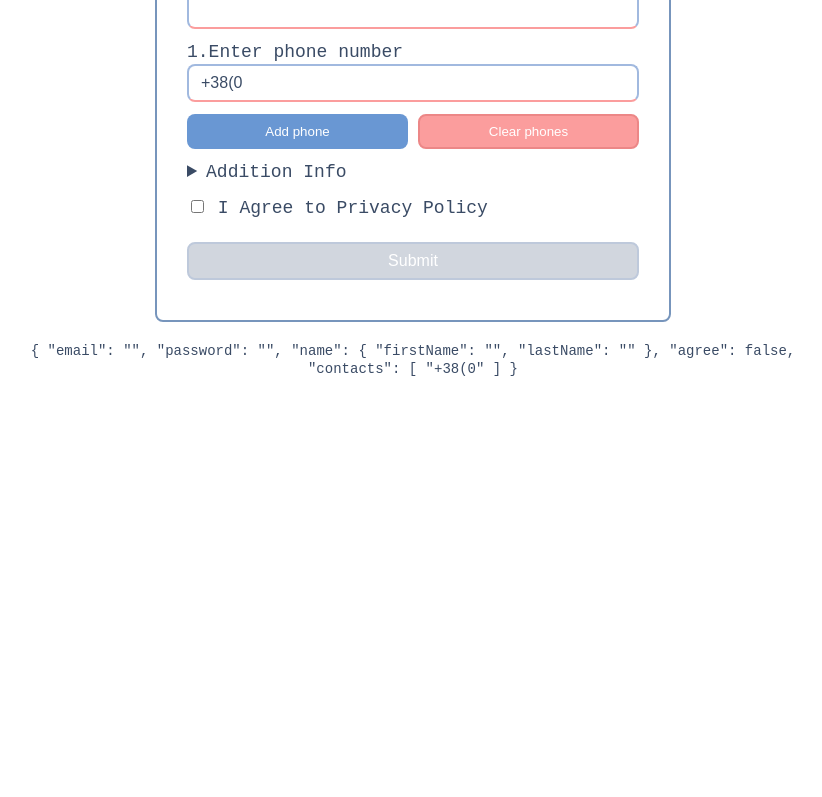
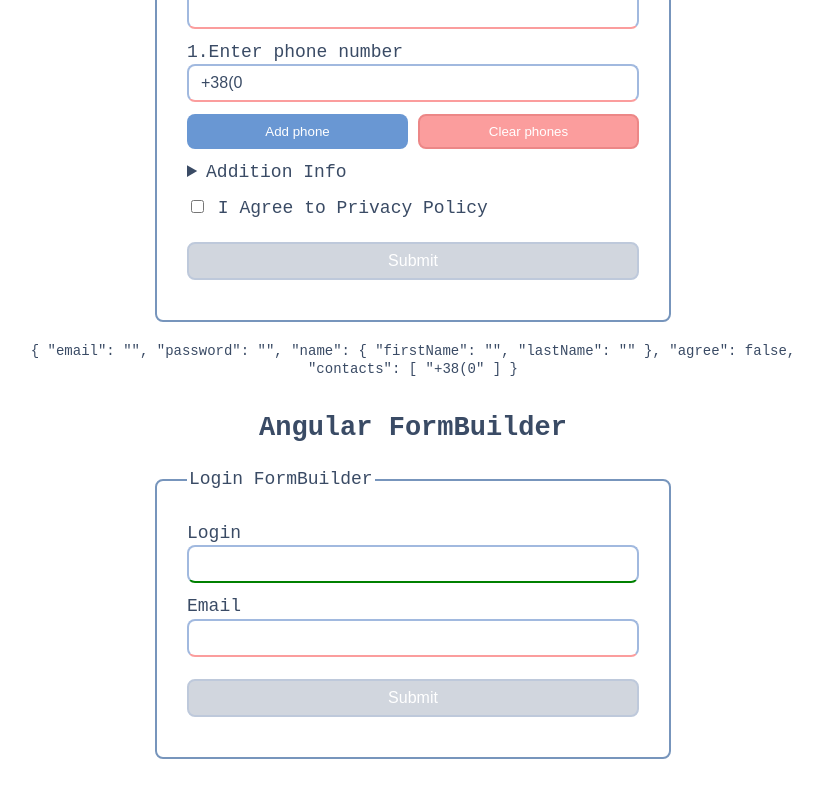
Before and after one commit to NadezhdaKuzmich/ng-forms, an Angular app: page / in a window 1280 px wide. Shown: the part 457-1254 px from the top of the page, without its empty margins (227-1049 px from the left). Before the commit the page ends 873 px from the top, so only its background shows below. Built offline with nearby package versions, Linux system fonts and the light colour scheme.

Commit message:
add new form

```diff
--- a/src/app/app.component.html
+++ b/src/app/app.component.html
@@ -1,4 +1,5 @@
 <div class="container">
   <h1>Forms Angular</h1>
   <app-binding></app-binding>
+  <app-builder></app-builder>
 </div>
--- a/src/app/app.module.ts
+++ b/src/app/app.module.ts
@@ -5,9 +5,10 @@ import { AppRoutingModule } from './app-routing.module';
 import { AppComponent } from './app.component';
 import { BindingComponent } from './components/binding/binding.component';
 import { FormsModule, ReactiveFormsModule } from '@angular/forms';
+import { BuilderComponent } from './components/builder/builder.component';
 
 @NgModule({
-  declarations: [AppComponent, BindingComponent],
+  declarations: [AppComponent, BindingComponent, BuilderComponent],
   imports: [BrowserModule, AppRoutingModule, FormsModule, ReactiveFormsModule],
   providers: [],
   bootstrap: [AppComponent],
--- a/src/app/components/binding/binding.component.html
+++ b/src/app/components/binding/binding.component.html
@@ -64,14 +64,15 @@
         </div>
       </details>
 
-      <div>
+      <div class="set-checkboxes">
+        <label for="subscribe" *ngIf="isAuthorized">
+          <input id="subscribe" type="checkbox" formControlName="subscribe" />
+          Subscribe
+        </label>
         <label>
           <input type="checkbox" formControlName="agree" />
           I Agree to Privacy Policy
         </label>
-        <!-- <pre>
-          {{ loginForm.get("agree")?.errors | json }}
-        </pre> -->
       </div>
 
       <input
--- a/src/app/components/binding/binding.component.scss
+++ b/src/app/components/binding/binding.component.scss
@@ -53,40 +53,7 @@
 }
 
 .form-section {
-  form {
-    max-width: 520px;
-    min-width: 300px;
-    margin: auto;
-
-    fieldset {
-      display: flex;
-      flex-direction: column;
-      border: 2px solid #7795bc;
-      border-radius: 8px;
-      padding: 30px 30px 40px;
-      gap: 12px;
-
-      .input-field {
-        display: flex;
-        flex-direction: column;
-      }
-
-      .ng-invalid:not(form, .contact-field) {
-        border-bottom: 2px solid #fb9d9d;
-      }
-
-      .ng-valid:not(form, .contact-field, details, details input) {
-        border-bottom: 2px solid green;
-      }
-
-      details > .input-field:not(:last-child) {
-        margin-bottom: 12px;
-      }
-
-      input {
-        max-width: 100%;
-        width: auto;
-      }
+  padding-bottom: 10px;
 
   .set-btns {
     display: flex;
@@ -100,17 +67,20 @@
     }
   }
 
-      .btn {
-        margin-top: 10px;
-      }
-    }
+  .set-checkboxes {
+    display: flex;
+    flex-direction: column;
   }
 
   .json-data {
     max-width: 800px;
     font-size: 14px;
     text-align: center;
-    margin: 20px auto;
+    margin: 20px auto 0;
+
+    p {
+      margin: 0;
+    }
   }
 
   pre {
--- a/src/app/components/binding/binding.component.ts
+++ b/src/app/components/binding/binding.component.ts
@@ -11,7 +11,7 @@ export class BindingComponent {
     carName: 'Mazda',
     year: 2007,
   };
-
+  isAuthorized = false;
   loginForm: FormGroup;
 
   constructor() {
@@ -36,7 +36,14 @@ export class BindingComponent {
   }
 
   onSubmit() {
+    this.isAuthorized = true;
     this.loginForm.reset();
+    this.createNewControl();
+  }
+
+  createNewControl() {
+    this.loginForm.addControl('subscribe', new FormControl(false));
+    // this.loginForm.get('subscribe')?.setValidators(Validators.required);
   }
 
   get getContacts(): FormArray {
--- /dev/null
+++ b/src/app/components/builder/builder.component.html
@@ -0,0 +1,26 @@
+<section class="form-builder">
+  <h2>Angular FormBuilder</h2>
+  <form [formGroup]="form">
+    <fieldset>
+      <legend>Login FormBuilder</legend>
+
+      <div class="input-field">
+        <label for="login">Login</label>
+        <input id="login" type="text" [formControlName]="'login'" />
+      </div>
+
+      <div class="input-field">
+        <label for="email">Email</label>
+        <input id="email" type="text" [formControlName]="'email'" />
+      </div>
+
+      <input
+        class="btn"
+        type="submit"
+        value="Submit"
+        [disabled]="form.invalid"
+        (click)="handleSubmit()"
+      />
+    </fieldset>
+  </form>
+</section>
--- /dev/null
+++ b/src/app/components/builder/builder.component.scss
@@ -0,0 +1,3 @@
+.form-builder {
+  padding: 0 0 40px;
+}
--- /dev/null
+++ b/src/app/components/builder/builder.component.ts
@@ -0,0 +1,20 @@
+import { Component } from '@angular/core';
+import { FormBuilder, FormGroup, Validators } from '@angular/forms';
+
+@Component({
+  selector: 'app-builder',
+  templateUrl: './builder.component.html',
+  styleUrl: './builder.component.scss',
+})
+export class BuilderComponent {
+  form: FormGroup;
+
+  constructor(private formBuilder: FormBuilder) {
+    this.form = this.formBuilder.group({
+      login: '',
+      email: [null, [Validators.required, Validators.email]],
+    });
+  }
+
+  handleSubmit() {}
+}
--- a/src/styles.scss
+++ b/src/styles.scss
@@ -37,6 +37,47 @@ input {
   padding: 8px 12px;
 }
 
+form {
+  max-width: 520px;
+  min-width: 300px;
+  margin: auto;
+
+  fieldset {
+    display: flex;
+    flex-direction: column;
+    border: 2px solid #7795bc;
+    border-radius: 8px;
+    padding: 30px 30px 40px;
+    gap: 12px;
+
+    .input-field {
+      display: flex;
+      flex-direction: column;
+    }
+
+    .ng-invalid:not(form, .contact-field) {
+      border-bottom: 2px solid #fb9d9d;
+    }
+
+    .ng-valid:not(form, .contact-field, details, details input) {
+      border-bottom: 2px solid green;
+    }
+
+    details > .input-field:not(:last-child) {
+      margin-bottom: 12px;
+    }
+
+    input {
+      max-width: 100%;
+      width: auto;
+    }
+
+    .btn {
+      margin-top: 10px;
+    }
+  }
+}
+
 .btn {
   color: #fff;
   background: #6997d3;
```
Also changed, not shown: 1 other file (tests, documents, lock files or other folders). Lines whose indentation alone changed are shown as unchanged.
